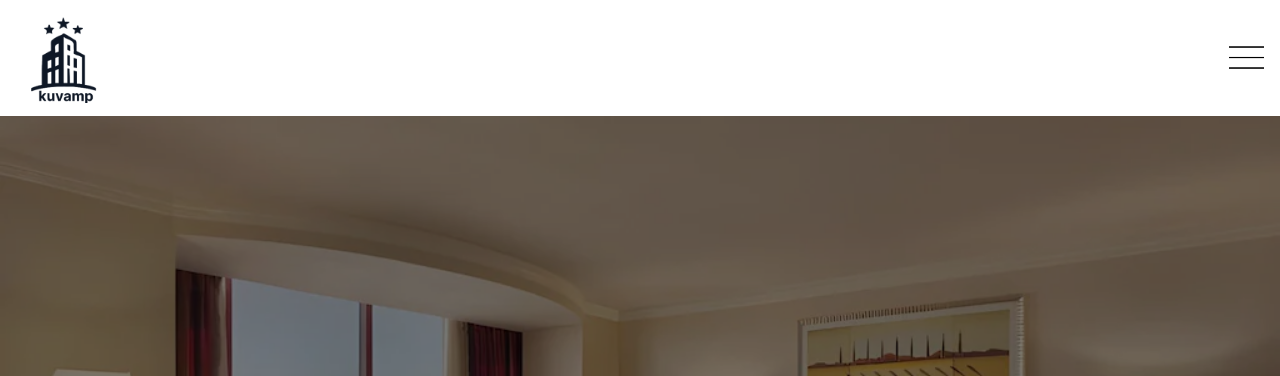
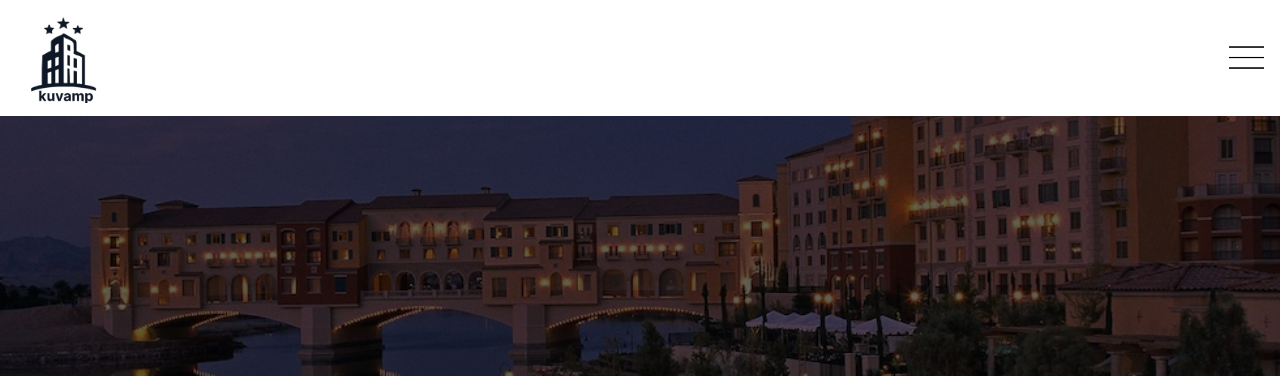
Before and after one commit to poojasharma122/kuvamp, a plain HTML site: page index.html in a window 1280 px wide. Shown: the top 376 px of the page. Drawn offline with Linux system fonts and the light colour scheme.

Commit message:
Updated link

```diff
--- a/index.html
+++ b/index.html
@@ -70,7 +70,7 @@
     </header>
     <!-- header sec end -->
     <!-- banner sec start -->
-    <section class="banner banner--homepage">
+    <section class="banner banner--homepage" style="background-image: url(assets/images/homepgae-banner.png);">
         <div class="container">
             <div class="banner_content">
                 <h1>Etusivu</h1>
```
Also changed, not shown: assets/images/homepgae-banner.png (added).
